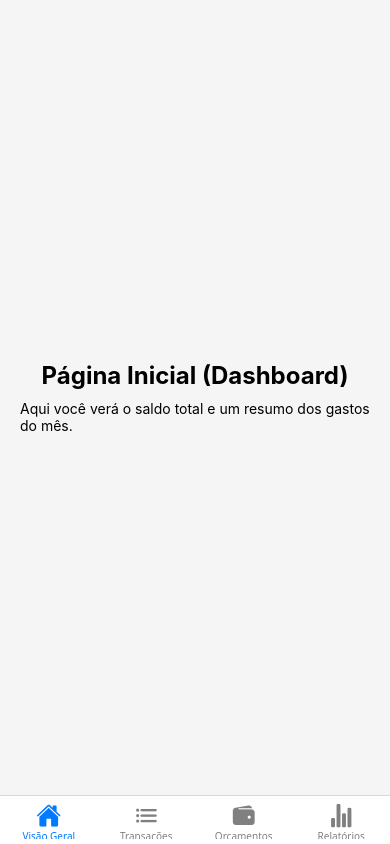
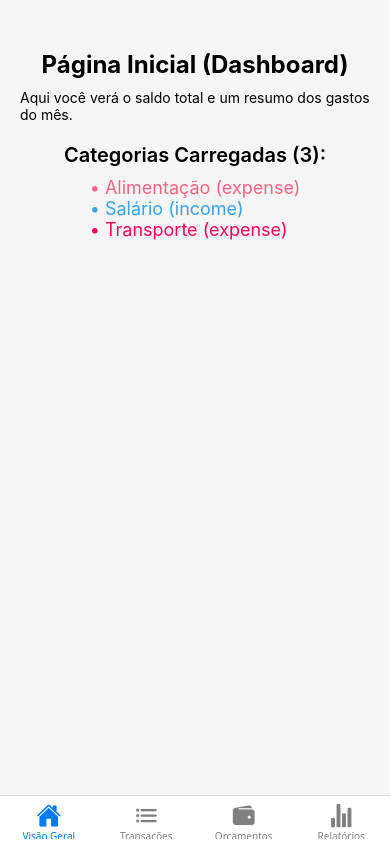
Before and after one commit to Lorenzo-Zagallo/controle-financas, a React Native app: screen /Dashboard in a window 390 px wide. Built offline with nearby package versions, Linux system fonts and the light colour scheme.

Commit message:
feat: implementacao basica do asyncStorage

```diff
--- a/App.js
+++ b/App.js
@@ -1,13 +1,44 @@
 import React from "react";
 import { NavigationContainer } from "@react-navigation/native";
+import TabNavigation from "./navigation/TabNavigation";
+import { ActivityIndicator, View, StyleSheet } from "react-native";
 
-import TabNavigation from "./navigation/TabNavigation";
+// importa o Provider e o Hook
+import { FinanceProvider, useFinance } from "./context/FinanceContext";
+
+// componente que renderiza a navegação APENAS DEPOIS de carregar os dados
+const AppContent = () => {
+	const { isLoading } = useFinance();
+
+	// enquanto os dados estiverem sendo carregados, mostra um indicador de loading
+	if (isLoading) {
+		return (
+			<View style={styles.loadingContainer}>
+				<ActivityIndicator size="large" color="007bff" />
+			</View>
+		);
+	}
+
+	// quando o carregamento terminar, renderiza a navegação
+	return <TabNavigation />
+}
 
 export default function App() {
-  return (
-	<NavigationContainer>
-		{/* aqui a navegação por abas será renderizada */}
-	  	<TabNavigation />
-	</NavigationContainer>
-  );
+	return (
+		<NavigationContainer>
+			{/** envolve TUDO no provider */}
+			<FinanceProvider>
+				<TabNavigation /> {/** aqui a navegação por abas será renderizada */}
+			</FinanceProvider>
+		</NavigationContainer>
+	);
 }
+
+const styles = StyleSheet.create({
+	loadingContainer: {
+		flex: 1,
+		justifyContent: 'center',
+		alignItems: 'center',
+		backgroundColor: '#f5f5f5',
+	},
+});
--- /dev/null
+++ b/context/FinanceContext.js
@@ -0,0 +1,76 @@
+import React, { createContext, useState, useEffect, useContext } from 'react';
+import AsyncStorage from '@react-native-async-storage/async-storage';
+
+// 1. Cria o Contexto
+const FinanceContext = createContext();
+
+// Dados Iniciais/Padrão (Fallback caso não haja nada salvo)
+const INITIAL_CATEGORIES = [
+  { id: '1', name: 'Alimentação', type: 'expense', color: '#FF6384' },
+  { id: '2', name: 'Salário', type: 'income', color: '#36A2EB' },
+  { id: '3', name: 'Transporte', type: 'expense', color: '#FF0056' },
+];
+
+// 2. Cria o Provider (o componente que fornece os dados)
+export const FinanceProvider = ({ children }) => {
+  const [categories, setCategories] = useState([]);
+  const [isLoading, setIsLoading] = useState(true);
+  // Você pode adicionar mais estados aqui, como transações:
+  // const [transactions, setTransactions] = useState([]);
+
+  // Função Assíncrona para Carregar Categorias
+  const loadCategories = async () => {
+    try {
+      const jsonValue = await AsyncStorage.getItem('@finance_app_categories');
+
+      if (jsonValue !== null) {
+        // Se houver dados salvos, use-os
+        setCategories(JSON.parse(jsonValue));
+      } else {
+        // Se for a primeira vez, use os dados iniciais e salve-os
+        await AsyncStorage.setItem('@finance_app_categories', JSON.stringify(INITIAL_CATEGORIES));
+        setCategories(INITIAL_CATEGORIES);
+      }
+    } catch (e) {
+      console.error('Erro ao carregar dados do AsyncStorage:', e);
+      // Em caso de erro, ainda definimos um valor padrão
+      setCategories(INITIAL_CATEGORIES);
+    } finally {
+      setIsLoading(false); // Indica que o carregamento terminou
+    }
+  };
+
+  useEffect(() => {
+    loadCategories();
+  }, []);
+
+  // Exemplo de função para adicionar/salvar novas categorias
+  const saveNewCategory = async (newCategory) => {
+    const updatedCategories = [...categories, { ...newCategory, id: Date.now().toString() }];
+    setCategories(updatedCategories);
+    try {
+      await AsyncStorage.setItem('@finance_app_categories', JSON.stringify(updatedCategories));
+    } catch (e) {
+      console.error('Erro ao salvar nova categoria:', e);
+    }
+  };
+
+  // Objeto de valor a ser fornecido para a aplicação
+  const contextValue = {
+    categories,
+    isLoading,
+    saveNewCategory,
+    // Outros métodos e estados virão aqui
+  };
+
+  return (
+    <FinanceContext.Provider value={contextValue}>
+      {children}
+    </FinanceContext.Provider>
+  );
+};
+
+// 3. Cria um Hook Customizado para usar o Contexto facilmente
+export const useFinance = () => {
+  return useContext(FinanceContext);
+};
--- a/package.json
+++ b/package.json
@@ -9,6 +9,7 @@
     "web": "expo start --web"
   },
   "dependencies": {
+    "@react-native-async-storage/async-storage": "^2.2.0",
     "@react-navigation/bottom-tabs": "^7.4.9",
     "@react-navigation/native": "^7.1.18",
     "@react-navigation/native-stack": "^7.3.28",
--- a/screens/Dashboard/DashboardScreen.js
+++ b/screens/Dashboard/DashboardScreen.js
@@ -1,11 +1,32 @@
 import React from "react";
 import { View, StyleSheet, Text } from 'react-native';
+import { useFinance } from '../../context/FinanceContext'; // importa o Hook
+import { FlatList } from "react-native-web";
 
 const DashboardScreen = () => {
+    // chama o Hook para pegar as categorias e outros dados
+    const { categories, isLoading } = useFinance();
+
     return (
         <View style={styles.container}>
             <Text style={styles.title}>Página Inicial (Dashboard)</Text>
             <Text>Aqui você verá o saldo total e um resumo dos gastos do mês.</Text>
+
+            {isLoading ? (
+                <Text>Carregando dados...</Text>
+            ) : (
+                <>
+                    <Text style={styles.subtitle}>Categorias Carregadas ({categories.length}):</Text>
+                    <FlatList
+                        data={categories}
+                        keyExtractor={item => item.id}
+                        renderItem={({ item }) => (
+                            <Text style={{ color: item.color, fontSize: 18 }}>• {item.name} ({item.type})</Text>
+                        )}
+                        style={{ marginTop: 10 }}
+                    />
+                </>
+            )}
         </View>
     );
 };
@@ -16,13 +37,19 @@ const styles = StyleSheet.create({
         justifyContent: 'center',
         alignItems: 'center',
         backgroundColor: '#f5f5f5',
-        padding: 20,
+        paddingHorizontal: 20,
+        paddingTop: 50,
     },
     title: {
         fontSize: 24,
         fontWeight: 'bold',
         marginBottom: 10,
     },
+    subtitle: {
+        fontSize: 20,
+        marginTop: 20,
+        fontWeight: '600',
+    }
 });
 
 export default DashboardScreen;
```
Also changed, not shown: 1 other file (tests, documents, lock files or other folders).
